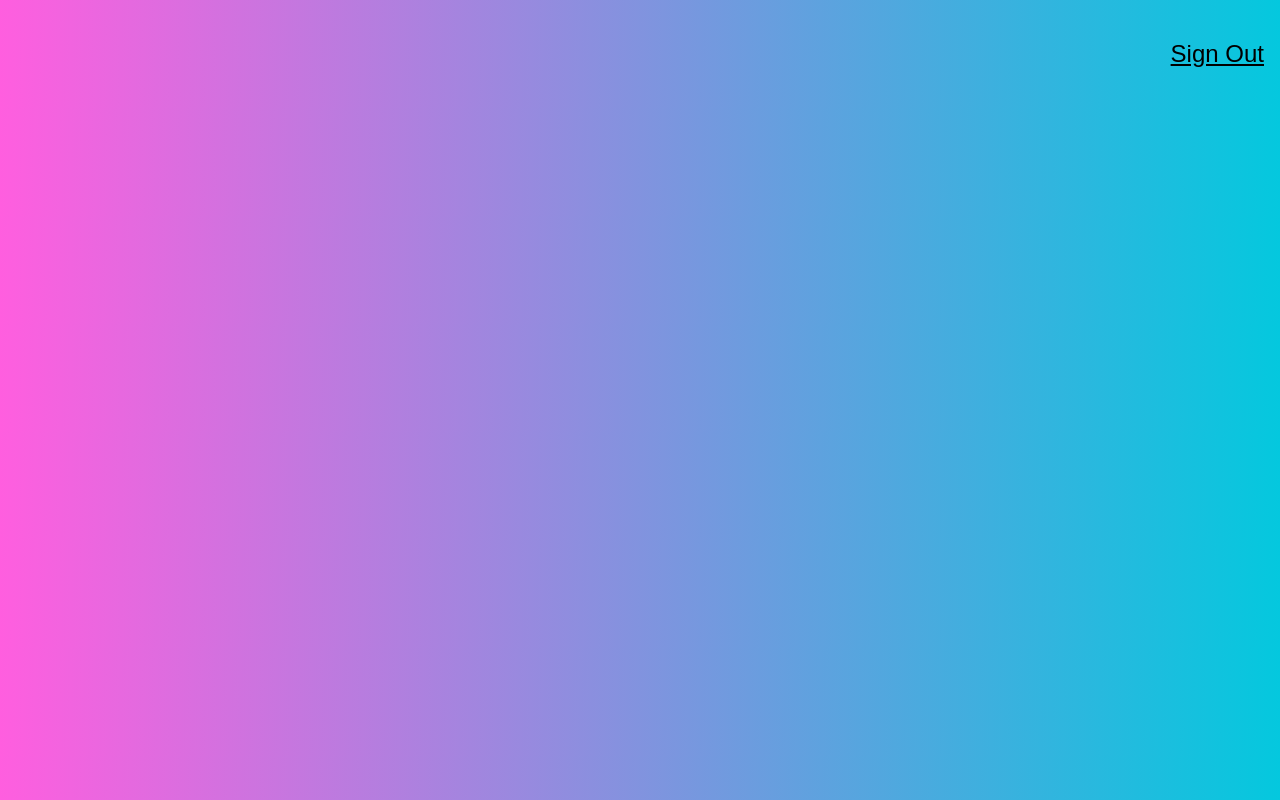
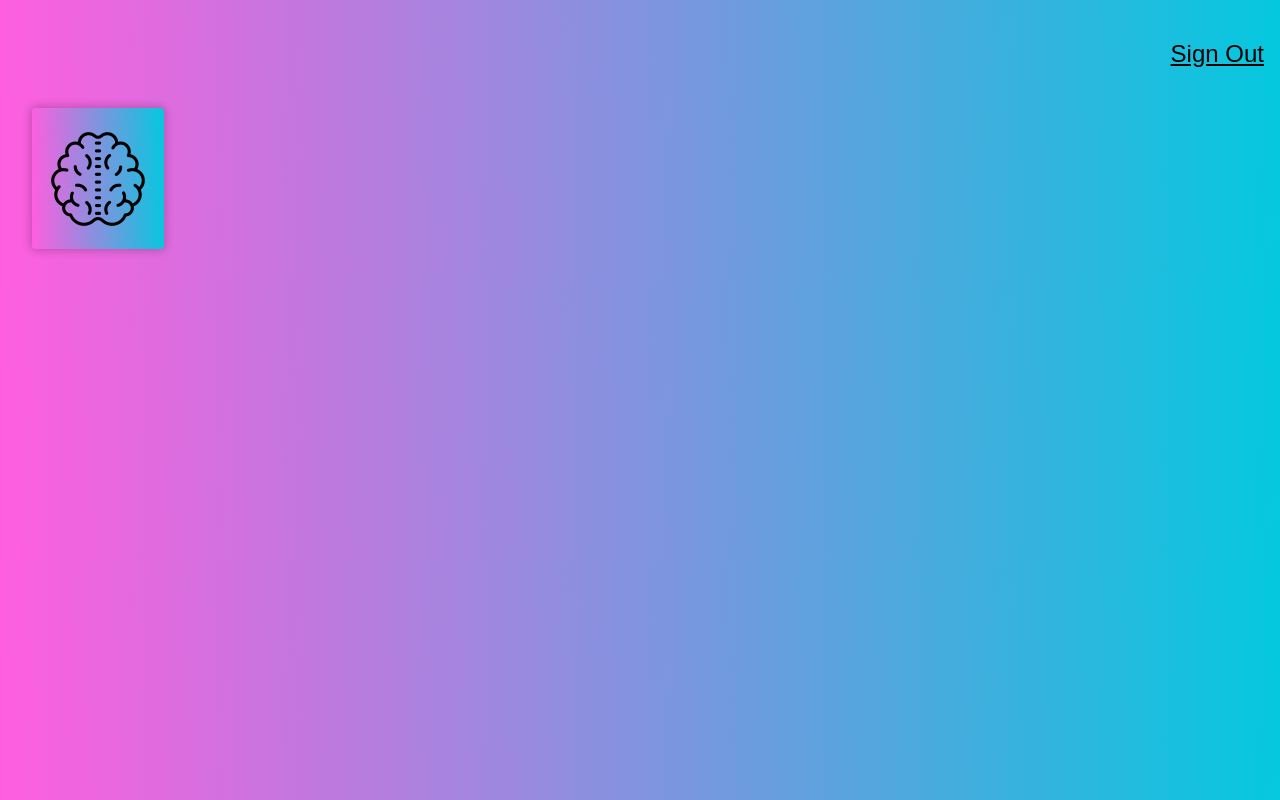
Before and after one commit to poulsen1114/facerecognitionbrain, a React (Create React App) app: page / in a window 1280 px wide. Built offline with nearby package versions, Linux system fonts and the light colour scheme.

Commit message:
added working react-parallax-tilt logo

```diff
--- a/package.json
+++ b/package.json
@@ -8,6 +8,7 @@
     "@testing-library/user-event": "^13.5.0",
     "react": "^18.2.0",
     "react-dom": "^18.2.0",
+    "react-parallax-tilt": "^1.7.111",
     "react-scripts": "5.0.1",
     "tachyons": "^4.12.0",
     "web-vitals": "^2.1.4"
--- a/src/App.js
+++ b/src/App.js
@@ -1,13 +1,15 @@
 import Navigation from './components/Navigation/Navigation';
+import Logo from './components/Logo/Logo';
+import ImageLinkForm from './components/ImageLinkForm/ImageLinkForm';
 import './App.css';
 
 function App() {
   return (
     <div className="App">
       <Navigation />
-      {/* {<Logo />
+      <Logo />
       <ImageLinkForm />
-      <FaceRecognition />} */}
+      {/* <FaceRecognition /> */}
     </div>
   );
 }
--- /dev/null
+++ b/src/components/ImageLinkForm/ImageLinkForm.js
@@ -0,0 +1,10 @@
+import React from 'react';
+
+const ImageLinkForm = () => {
+    return (
+        <div>
+    </div>
+    );
+}
+
+export default ImageLinkForm;
--- /dev/null
+++ b/src/components/Logo/Logo.css
@@ -0,0 +1,3 @@
+.Tilt {
+    background: linear-gradient(89deg, #FF5EDF 0%, #04C8DE 100%); /* w3c */
+}
--- /dev/null
+++ b/src/components/Logo/Logo.js
@@ -0,0 +1,19 @@
+import React from 'react';
+import Tilt from 'react-parallax-tilt';
+import brain from './brain.png'
+import './Logo.css';
+
+const Logo = () => {
+    return (
+        <div className='ma4 mt0' style={{ display: 'flex' }}>
+            <Tilt className='Tilt br2 shadow-2' tiltMaxAngleX={55} tiltMaxAngleY={55}>
+                <div style={{ width: '150', height: '150'}}>
+                    <div className='Tilt-inner pa3'>
+                        <img style={{paddingTop: '5px' }} alt='logo' src={brain}/></div>
+                    </div>
+            </Tilt>
+    </div>
+    );
+}
+
+export default Logo;
--- a/src/components/Navigation/Navigation.js
+++ b/src/components/Navigation/Navigation.js
@@ -5,7 +5,7 @@ const Navigation = () => {
         <nav style={{display: 'flex', justifyContent: 'flex-end'}}>
             <p className='f3 link dim black underline pa3 pointer'>Sign Out</p>
         </nav>
-    )
+    );
 }
 
 export default Navigation;
```
Also changed, not shown: src/components/Logo/brain.png (added), 1 other file (tests, documents, lock files or other folders).
